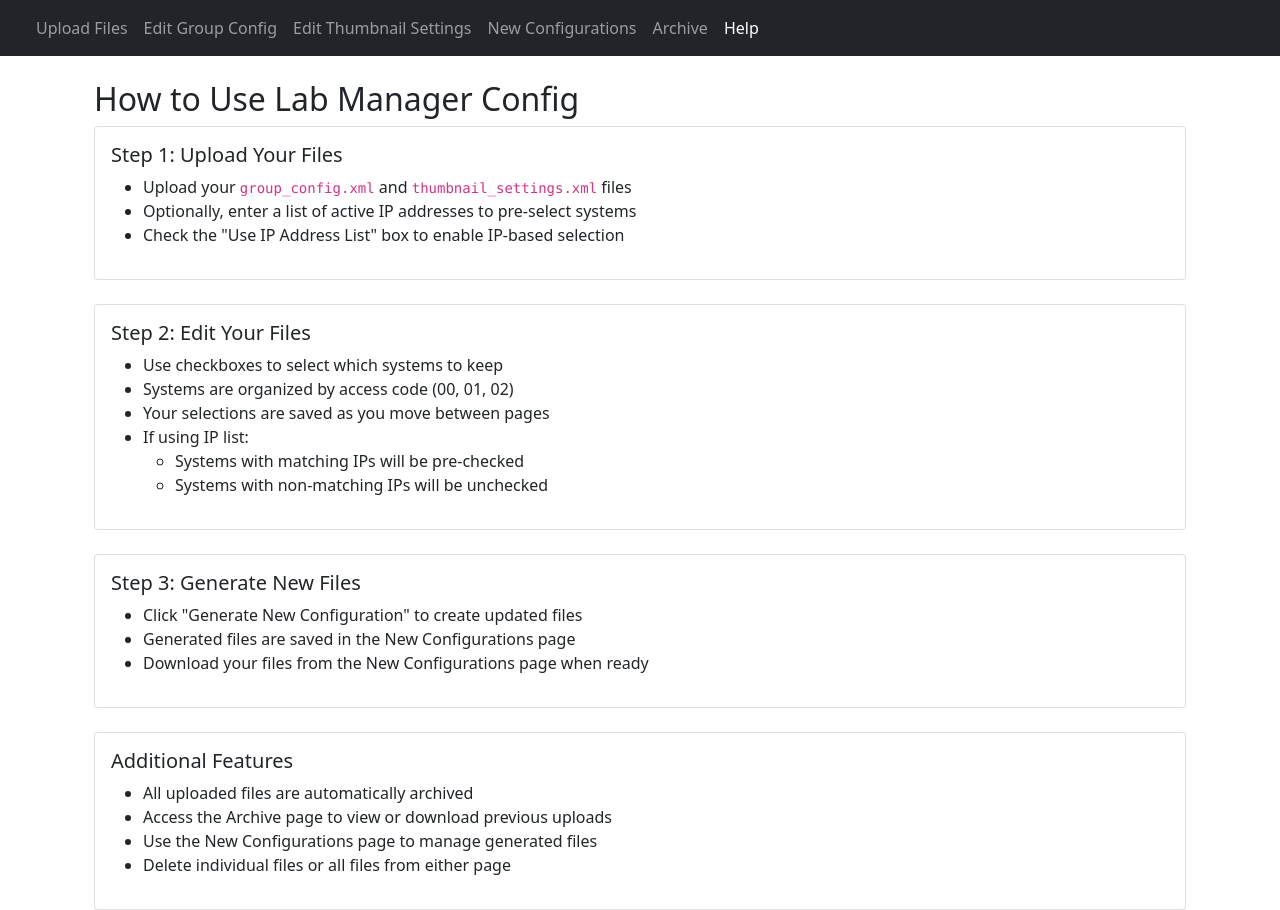
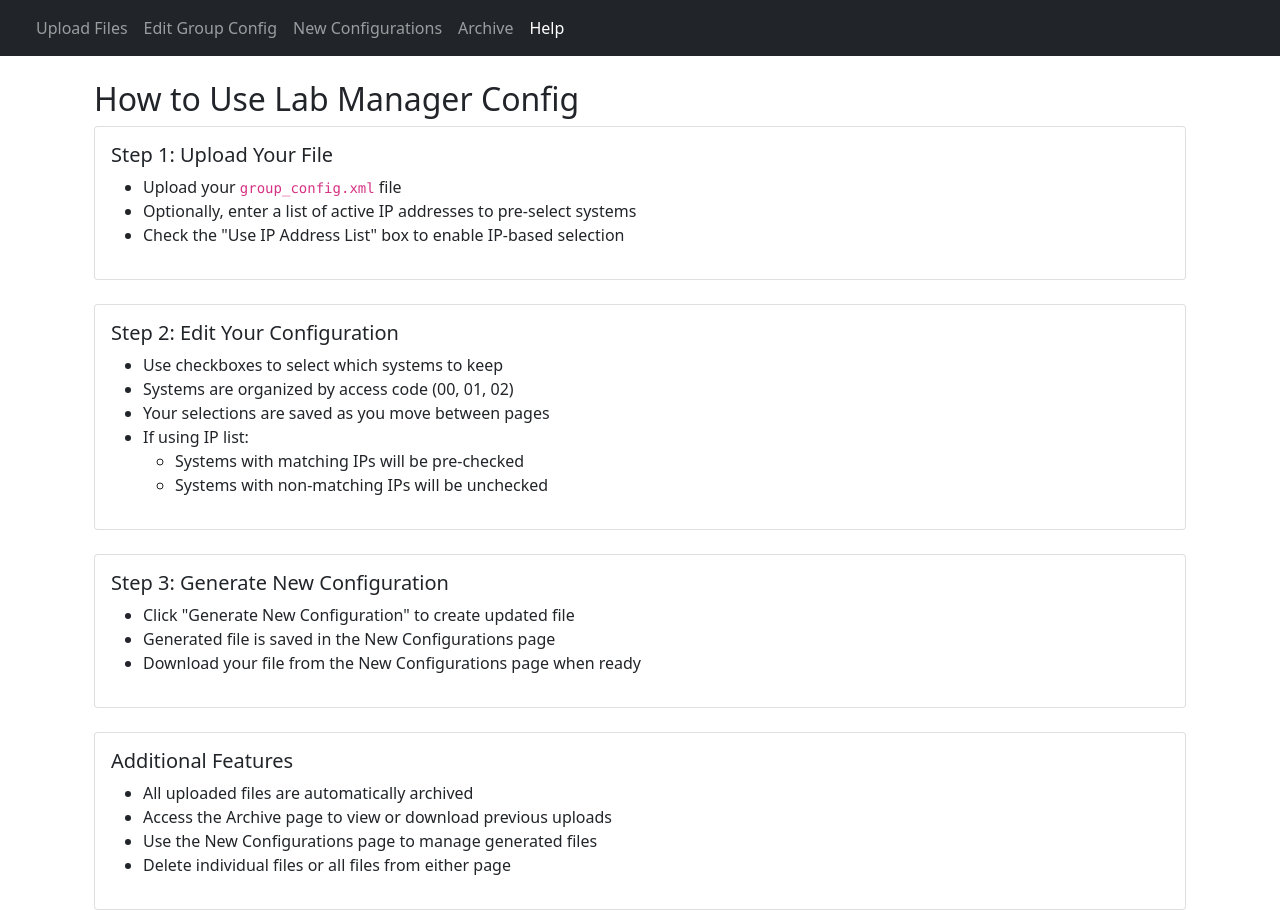
Before and after one commit to davidvgus/edit_config, a Flask app: page /about in a window 1280 px wide. Run offline with Flask 3, Linux system fonts and the light colour scheme; some libraries are stand-ins or nearby versions.

Commit message:
removed thumbnail editing code

```diff
--- a/app.py
+++ b/app.py
@@ -29,7 +29,7 @@ ARCHIVE_FOLDER = "archives"
 NEW_CONFIGS_FOLDER = "new_configs"
 ARCHIVE_METADATA = "archive_metadata.json"
 NEW_CONFIGS_METADATA = "new_configs_metadata.json"
-REQUIRED_FILES = {"file1": "group_config.xml", "file2": "thumbnail_settings.xml"}
+REQUIRED_FILES = {"file1": "group_config.xml"}
 
 # Initialize Flask app
 app = Flask(__name__)
@@ -119,45 +119,6 @@ def parse_group_config() -> Dict[str, List[dict]]:
     return dict(student_systems_list)
 
 
-def parse_thumbnail_settings() -> Dict[str, List[dict]]:
-    """Parse thumbnail_settings.xml and return dict of access_codes and their systems"""
-    filepath = os.path.join(app.config["UPLOAD_FOLDER"], REQUIRED_FILES["file2"])
-    if not os.path.exists(filepath):
-        return {}
-
-    thumbnail_systems = {}
-    tree = ET.parse(filepath)
-    root = tree.getroot()
-
-    for item in root.findall(".//thumbnail_item"):
-        access_code = (
-            item.find("access_code").text
-            if item.find("access_code") is not None
-            else None
-        )
-        if access_code:
-            systems = []
-            systems_elem = item.find("systems")
-            if systems_elem is not None:
-                for system in systems_elem.findall("system"):
-                    system_info = {
-                        "ip": (
-                            system.find("ip").text
-                            if system.find("ip") is not None
-                            else ""
-                        ),
-                        "system_note": (
-                            system.find("system_note").text
-                            if system.find("system_note") is not None
-                            else ""
-                        ),
-                    }
-                    systems.append(system_info)
-            thumbnail_systems[access_code] = systems
-
-    return thumbnail_systems
-
-
 def get_all_systems(systems_dict: Dict[str, List[str]]) -> List[str]:
     """Get a unique sorted list of all systems across all access codes"""
     all_systems = set()
@@ -175,12 +136,6 @@ def get_access_codes_from_xml(xml_file: str) -> List[str]:
     # Check if it's group config
     for student in root.findall(".//student"):
         access_code = student.find("access_code")
-        if access_code is not None and access_code.text:
-            access_codes.append(access_code.text)
-
-    # Check if it's thumbnail settings
-    for item in root.findall(".//thumbnail_item"):
-        access_code = item.find("access_code")
         if access_code is not None and access_code.text:
             access_codes.append(access_code.text)
 
@@ -202,36 +157,35 @@ def save_to_archive(files):
     archive_entry = {
         "id": timestamp,
         "timestamp": datetime.now().strftime("%Y-%m-%d %H:%M:%S"),
-        "zip_filename": f"{timestamp}_config_files.zip",
         "files": {},
     }
 
-    # Create zip file
-    zip_path = os.path.join(ARCHIVE_FOLDER, archive_entry["zip_filename"])
-    with zipfile.ZipFile(zip_path, "w", zipfile.ZIP_DEFLATED) as zipf:
-        # Process each file
-        for file_key, file in files.items():
-            if file and file.filename:
-                # Save file content to BytesIO for processing
-                file_content = BytesIO(file.read())
+    # Process each file
+    for file_key, file in files.items():
+        if file and file.filename:
+            # Save file content to BytesIO for processing
+            file_content = BytesIO(file.read())
 
-                # Extract access codes
-                file_content.seek(0)
-                access_codes = get_access_codes_from_xml(file_content)
+            # Extract access codes
+            file_content.seek(0)
+            access_codes = get_access_codes_from_xml(file_content)
 
-                # Add file to zip
-                file_content.seek(0)
-                original_name = secure_filename(file.filename)
-                zipf.writestr(original_name, file_content.read())
+            # Save file to archive folder
+            file_content.seek(0)
+            original_name = secure_filename(file.filename)
+            archive_path = os.path.join(ARCHIVE_FOLDER, f"{timestamp}_{original_name}")
+            with open(archive_path, "wb") as f:
+                f.write(file_content.read())
 
-                # Add to entry
-                archive_entry["files"][file_key] = {
-                    "original_name": original_name,
-                    "access_codes": access_codes,
-                }
+            # Add to entry
+            archive_entry["files"][file_key] = {
+                "original_name": original_name,
+                "archive_name": f"{timestamp}_{original_name}",
+                "access_codes": access_codes,
+            }
 
-                # Reset file pointer for later use
-                file.seek(0)
+            # Reset file pointer for later use
+            file.seek(0)
 
     # Add entry to metadata
     metadata.append(archive_entry)
@@ -319,21 +273,16 @@ def about():
 @app.route("/upload", methods=["GET", "POST"])
 def upload():
     if request.method == "POST":
-        # Check if both files are present
-        if "file1" not in request.files or "file2" not in request.files:
-            flash("Both files are required")
+        # Check if file is present
+        if "file1" not in request.files:
+            flash("Group config file is required")
             return redirect(request.url)
 
         file1 = request.files["file1"]
-        file2 = request.files["file2"]
 
-        # Validate each file
+        # Validate file
         if not validate_file(file1, REQUIRED_FILES["file1"]):
-            flash(f"First file must be named {REQUIRED_FILES['file1']}")
-            return redirect(request.url)
-
-        if not validate_file(file2, REQUIRED_FILES["file2"]):
-            flash(f"Second file must be named {REQUIRED_FILES['file2']}")
+            flash(f"File must be named {REQUIRED_FILES['file1']}")
             return redirect(request.url)
 
         # Clear all previous state from session
@@ -354,17 +303,15 @@ def upload():
         session["ip_list"] = ip_list
 
         # Save to archive first
-        archive_entry = save_to_archive({"file1": file1, "file2": file2})
+        archive_entry = save_to_archive({"file1": file1})
 
-        # Reset file pointers
+        # Reset file pointer
         file1.seek(0)
-        file2.seek(0)
 
-        # Save the files to upload folder
+        # Save the file to upload folder
         file1.save(os.path.join(app.config["UPLOAD_FOLDER"], REQUIRED_FILES["file1"]))
-        file2.save(os.path.join(app.config["UPLOAD_FOLDER"], REQUIRED_FILES["file2"]))
 
-        flash("Files uploaded successfully and archived")
+        flash("File uploaded successfully and archived")
         return redirect(url_for("edit_group_config"))
 
     # On GET, restore previous state if it exists
@@ -526,105 +473,6 @@ def edit_group_config():
     return render_template(
         "edit_group_config.html",
         student_systems=student_systems,
-        use_ip_list=use_ip_list,
-        ip_list=ip_list,
-        checked_systems=checked_systems,
-    )
-
-
-@app.route("/edit/thumbnail-settings", methods=["GET", "POST"])
-def edit_thumbnail_settings():
-    thumbnail_systems = parse_thumbnail_settings()
-    if not thumbnail_systems:
-        flash("Please upload thumbnail_settings.xml first")
-        return redirect(url_for("upload"))
-
-    # Get IP list from session
-    use_ip_list = session.get("use_ip_list", False)
-    ip_list = session.get("ip_list", [])
-
-    if request.method == "POST":
-        # Store the checked systems in session
-        checked_systems = {}
-        for access_code in thumbnail_systems.keys():
-            systems = request.form.getlist(f"systems_{access_code}")
-            checked_systems[access_code] = systems
-        session["thumbnail_checked"] = checked_systems
-
-        # Process form data and create new XML
-        new_systems = {}
-        for access_code in thumbnail_systems.keys():
-            systems = request.form.getlist(f"systems_{access_code}")
-            new_systems[access_code] = systems
-
-        # Create new XML file
-        tree = ET.parse(
-            os.path.join(app.config["UPLOAD_FOLDER"], REQUIRED_FILES["file2"])
-        )
-        root = tree.getroot()
-
-        for item in root.findall(".//thumbnail_item"):
-            access_code = (
-                item.find("access_code").text
-                if item.find("access_code") is not None
-                else None
-            )
-            if access_code in new_systems:
-                systems_elem = item.find("systems")
-                if systems_elem is not None:
-                    # Get all current systems
-                    current_systems = systems_elem.findall("system")
-                    # Remove systems not in the new list
-                    for system in list(
-                        current_systems
-                    ):  # Use list() to avoid modification during iteration
-                        system_ip = (
-                            system.find("ip").text
-                            if system.find("ip") is not None
-                            else None
-                        )
-                        if system_ip not in new_systems[access_code]:
-                            systems_elem.remove(system)
-
-        # Save modified XML using custom writer
-        output_path = os.path.join(NEW_CONFIGS_FOLDER, f"new_{REQUIRED_FILES['file2']}")
-        write_xml_file(tree, output_path)
-
-        # Save to new configs archive
-        config_entry = save_new_config(
-            original_files={"file2": request.files.get("file2")},
-            modified_files={"file2": output_path},
-        )
-
-        flash(
-            "New thumbnail_settings.xml has been generated and saved to New Configurations"
-        )
-        return render_template(
-            "edit_thumbnail_settings.html",
-            thumbnail_systems=thumbnail_systems,
-            use_ip_list=use_ip_list,
-            ip_list=ip_list,
-            checked_systems=checked_systems,
-        )
-
-    # On GET, restore previous state if it exists, otherwise initialize from current systems
-    checked_systems = session.get("thumbnail_checked")
-    if checked_systems is None:
-        checked_systems = {}
-        for access_code, systems in thumbnail_systems.items():
-            if use_ip_list:
-                # Only check systems with IPs in the list
-                checked_systems[access_code] = [
-                    system["ip"] for system in systems if system["ip"] in ip_list
-                ]
-            else:
-                # Check all systems
-                checked_systems[access_code] = [system["ip"] for system in systems]
-        session["thumbnail_checked"] = checked_systems
-
-    return render_template(
-        "edit_thumbnail_settings.html",
-        thumbnail_systems=thumbnail_systems,
         use_ip_list=use_ip_list,
         ip_list=ip_list,
         checked_systems=checked_systems,
@@ -856,22 +704,6 @@ def update_checkbox_state():
         session["group_config_checked"][access_code] = checked_systems
         session.modified = True
 
-    elif page_type == "thumbnail":
-        # Initialize if not exists
-        if "thumbnail_checked" not in session:
-            session["thumbnail_checked"] = {}
-        if access_code not in session["thumbnail_checked"]:
-            session["thumbnail_checked"][access_code] = []
-
-        # Update the list
-        checked_systems = session["thumbnail_checked"][access_code]
-        if is_checked and system_id not in checked_systems:
-            checked_systems.append(system_id)
-        elif not is_checked and system_id in checked_systems:
-            checked_systems.remove(system_id)
-        session["thumbnail_checked"][access_code] = checked_systems
-        session.modified = True
-
     return {"status": "success"}
 
 
--- a/templates/about.html
+++ b/templates/about.html
@@ -8,9 +8,9 @@
 
     <div class="card mb-4">
         <div class="card-body">
-            <h5>Step 1: Upload Your Files</h5>
+            <h5>Step 1: Upload Your File</h5>
             <ul>
-                <li>Upload your <code>group_config.xml</code> and <code>thumbnail_settings.xml</code> files</li>
+                <li>Upload your <code>group_config.xml</code> file</li>
                 <li>Optionally, enter a list of active IP addresses to pre-select systems</li>
                 <li>Check the "Use IP Address List" box to enable IP-based selection</li>
             </ul>
@@ -19,7 +19,7 @@
 
     <div class="card mb-4">
         <div class="card-body">
-            <h5>Step 2: Edit Your Files</h5>
+            <h5>Step 2: Edit Your Configuration</h5>
             <ul>
                 <li>Use checkboxes to select which systems to keep</li>
                 <li>Systems are organized by access code (00, 01, 02)</li>
@@ -36,11 +36,11 @@
 
     <div class="card mb-4">
         <div class="card-body">
-            <h5>Step 3: Generate New Files</h5>
+            <h5>Step 3: Generate New Configuration</h5>
             <ul>
-                <li>Click "Generate New Configuration" to create updated files</li>
-                <li>Generated files are saved in the New Configurations page</li>
-                <li>Download your files from the New Configurations page when ready</li>
+                <li>Click "Generate New Configuration" to create updated file</li>
+                <li>Generated file is saved in the New Configurations page</li>
+                <li>Download your file from the New Configurations page when ready</li>
             </ul>
         </div>
     </div>
--- a/templates/base.html
+++ b/templates/base.html
@@ -25,10 +25,6 @@
                     <li class="nav-item">
                         <a class="nav-link {% if request.endpoint == 'edit_group_config' %}active{% endif %}"
                             href="{{ url_for('edit_group_config') }}">Edit Group Config</a>
-                    </li>
-                    <li class="nav-item">
-                        <a class="nav-link {% if request.endpoint == 'edit_thumbnail_settings' %}active{% endif %}"
-                            href="{{ url_for('edit_thumbnail_settings') }}">Edit Thumbnail Settings</a>
                     </li>
                     <li class="nav-item">
                         <a class="nav-link {% if request.endpoint == 'new_configs' %}active{% endif %}"
```
Also changed, not shown: templates/upload.html (+2 -6 lines), .cursor/mcp.json (added).
